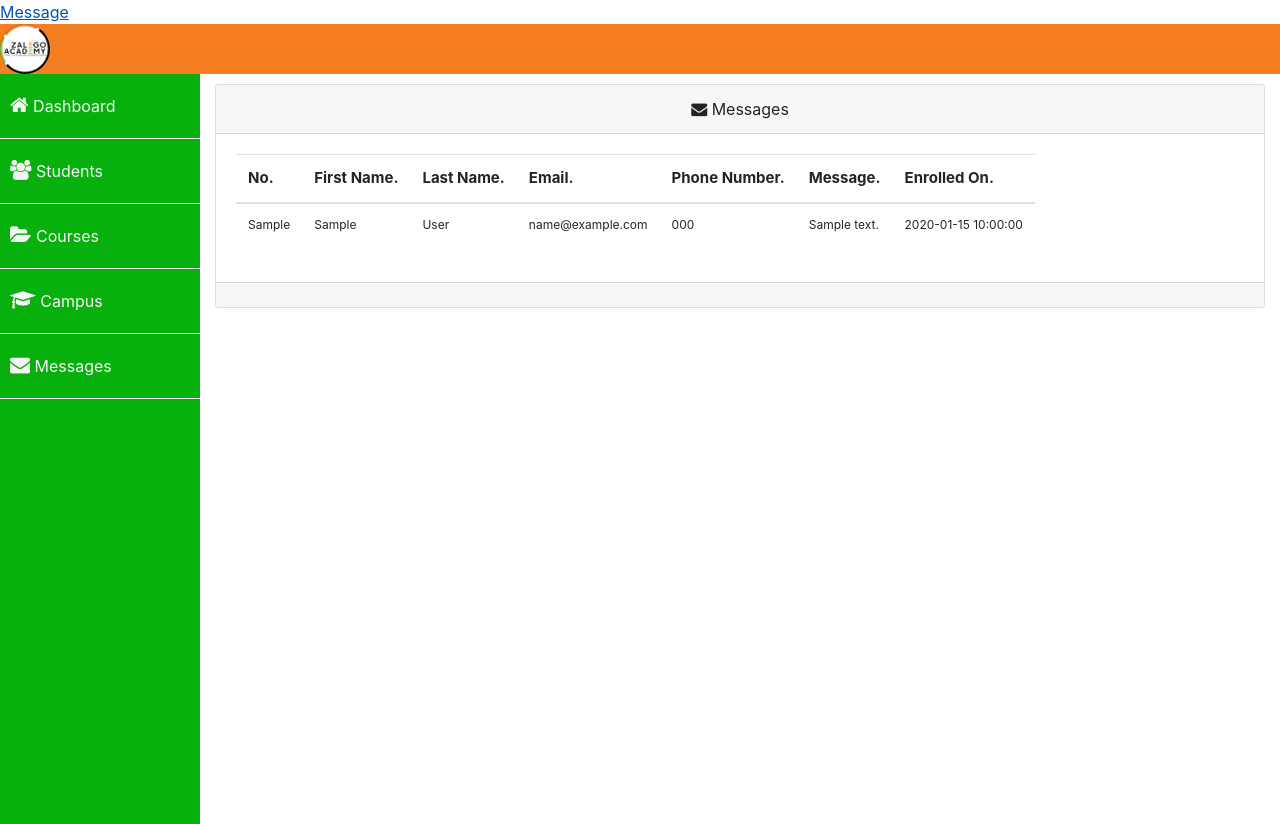
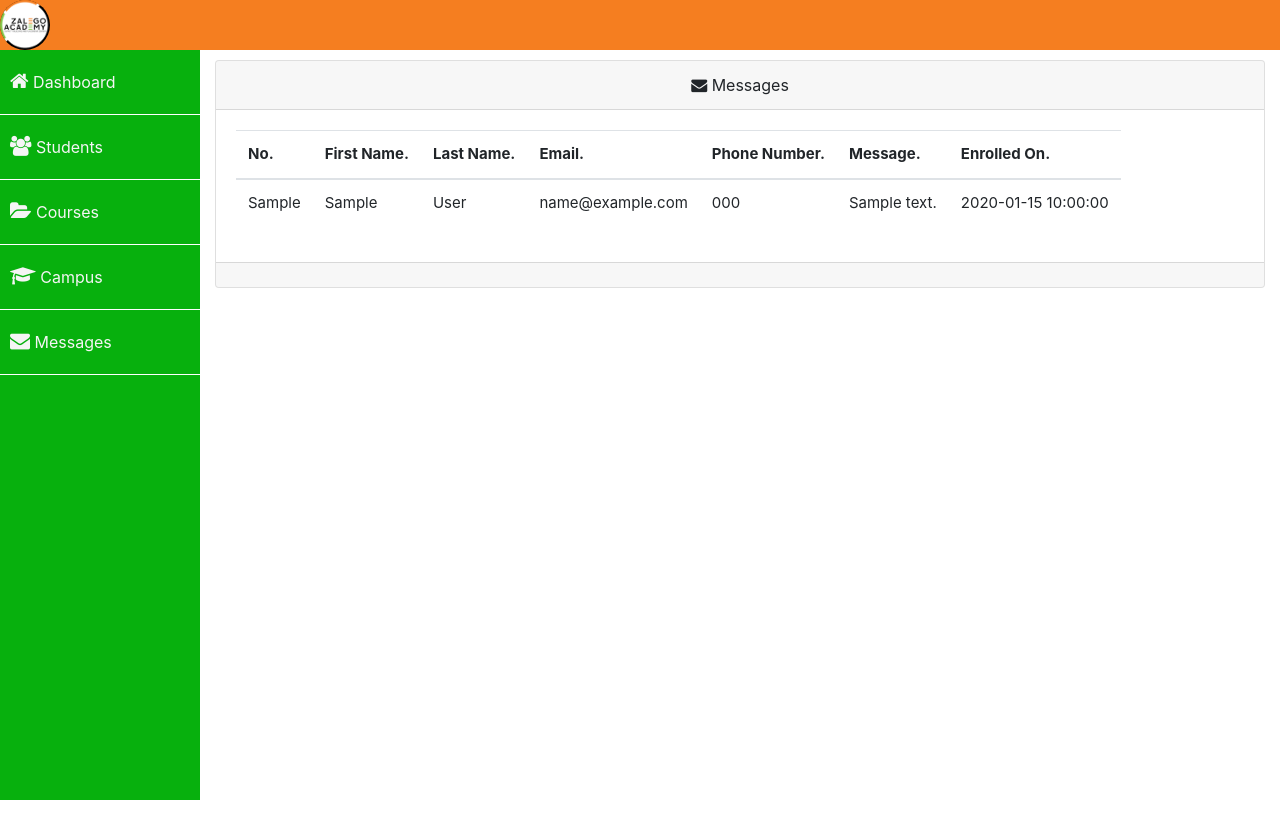
Before and after one commit to CALVINALDRICH/adminDashboard, a PHP site: page /contactus.php in a window 1280 px wide. After the commit the page ends 800 px from the top, so only its background shows below. Run offline with PHP 8.4, Linux system fonts and the light colour scheme; tables that the repository leaves empty or names only in its code hold one stand-in row (values such as "Sample post").

Commit message:
contactus

```diff
--- a/contactus.php
+++ b/contactus.php
@@ -14,9 +14,7 @@
 	<!-- All the code starts here -->
 
 	 <!-- navbar starts here -->
-     <div class="navbar-nav">
-        <a href="contactus.php" class="nav-link-active">Message</a>
-     </div>
+
      <?php require_once('includes/navbar.php')?>
      <!-- navbar ends here -->
  <!-- sidebar starts here -->
@@ -49,7 +47,7 @@
                     </tr>
 
                 </thead>
-                <tbody style="font-size:12px" >
+                <tbody >
 					<?php while($studentMessage= mysqli_fetch_array($fetchMessage))  { ?>
 						<tr >
                         <td><?php echo $studentMessage['no'] ?></td>
```
